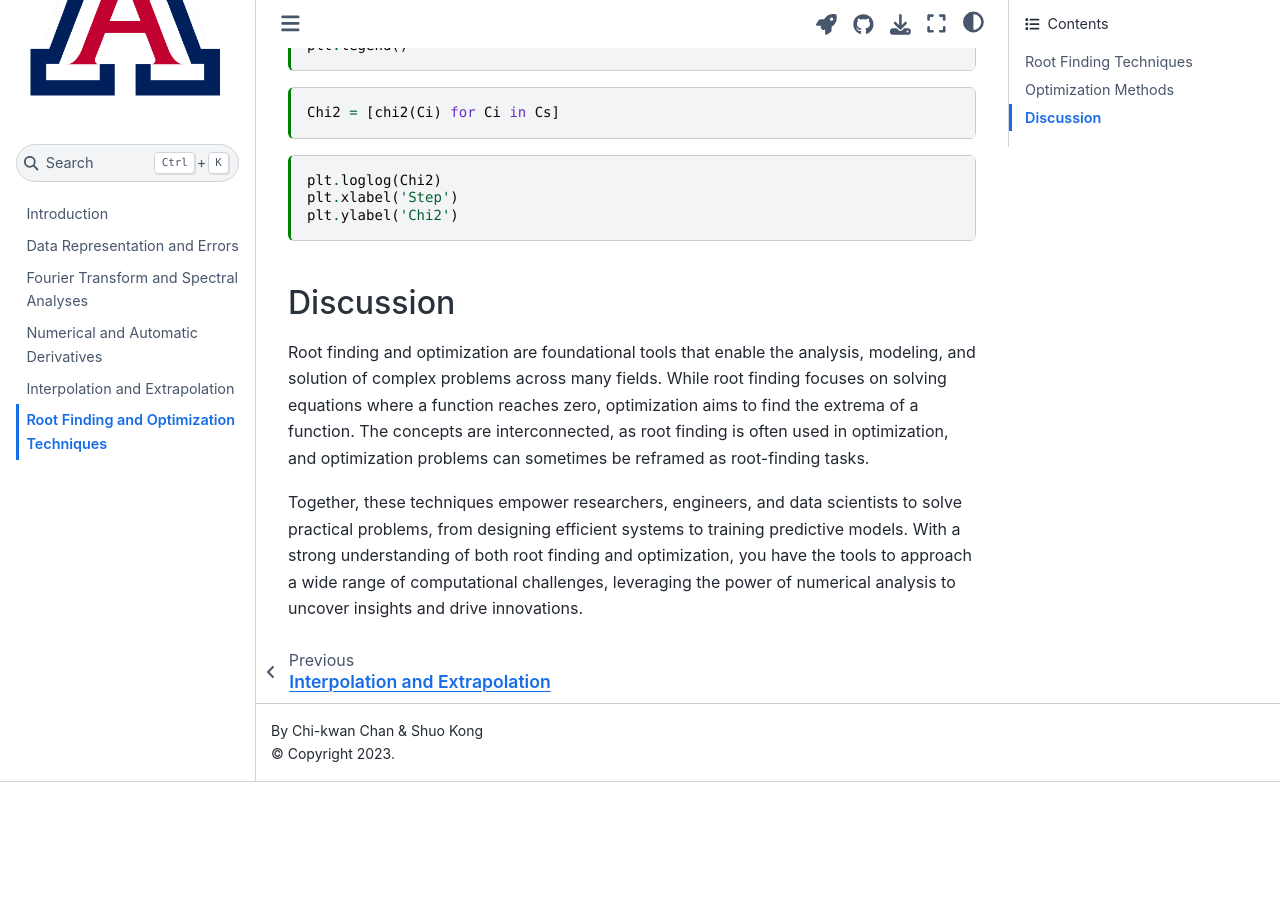
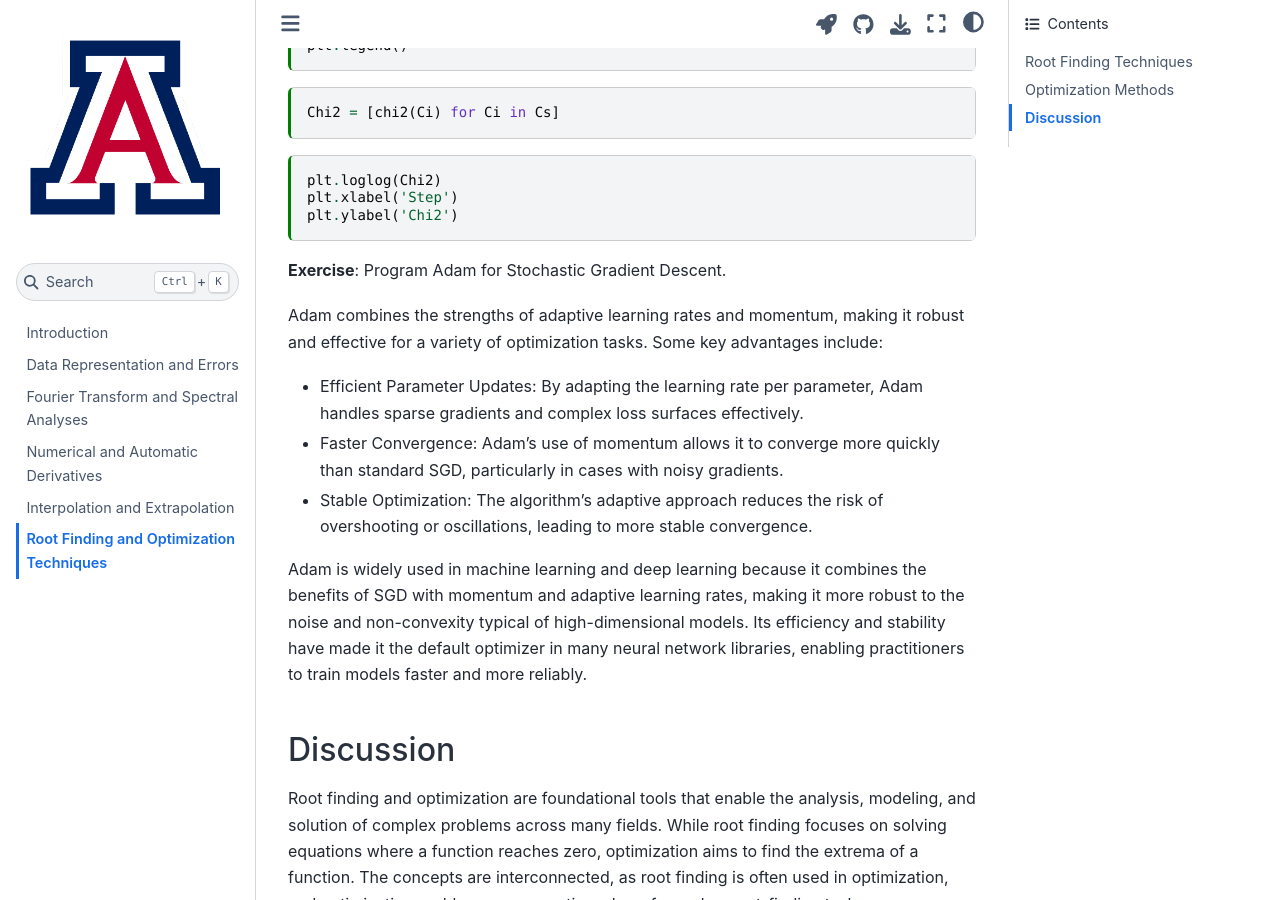
Before and after one commit to ua-2024q3-astr513/astr513, a Jupyter Book: the page built from docs/opt.md, in a window 1280 px wide and 900 px high, scrolled down 16873 px. Built offline with Jupyter Book 1.0.4 settings and Sphinx 7.4.7 and the Sphinx Book theme 1.1.4, drawn with Linux system fonts in a browser that asks for light colours; before the commit the page ends 17655 px from its top, so only the background shows below that.

Commit message:
Describe the benefit of Adam

````diff
--- a/docs/opt.md
+++ b/docs/opt.md
@@ -752,6 +752,21 @@ plt.xlabel('Step')
 plt.ylabel('Chi2')
 ```
 
+**Exercise**: Program Adam for Stochastic Gradient Descent.
+
++++
+
+Adam combines the strengths of adaptive learning rates and momentum, making it robust and effective for a variety of optimization tasks. Some key advantages include:
+
+* Efficient Parameter Updates: By adapting the learning rate per parameter, Adam handles sparse gradients and complex loss surfaces effectively.
+* Faster Convergence: Adam's use of momentum allows it to converge more quickly than standard SGD, particularly in cases with noisy gradients.
+* Stable Optimization: The algorithm’s adaptive approach reduces the risk of overshooting or oscillations, leading to more stable convergence.
+
+Adam is widely used in machine learning and deep learning because it combines the benefits of SGD with momentum and adaptive learning rates, making it more robust to the noise and non-convexity typical of high-dimensional models.
+Its efficiency and stability have made it the default optimizer in many neural network libraries, enabling practitioners to train models faster and more reliably.
+
++++
+
 ## Discussion
 
 Root finding and optimization are foundational tools that enable the analysis, modeling, and solution of complex problems across many fields.
````
